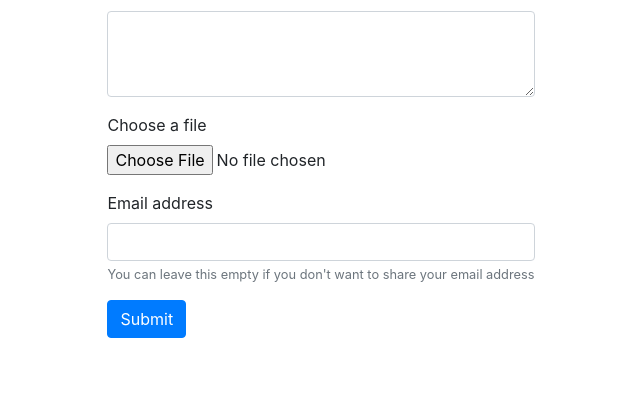
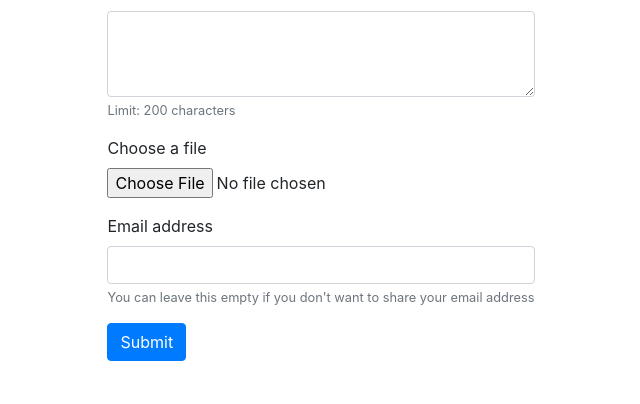
Before and after one commit to DanielFL0/LuunaBoard, a Flask app: template LuunaBoard/templates/thread.html in a window 1280 px wide. Shown: the part 272-676 px from the top of the page, without its empty margins (319-959 px from the left). Run offline with Flask 2, Linux system fonts and the light colour scheme; the template is opened without the code that fills it, so the values that code supplies are empty.

Commit message:
Modify thread.html

```diff
--- a/LuunaBoard/templates/thread.html
+++ b/LuunaBoard/templates/thread.html
@@ -73,6 +73,7 @@
           <div class="form-group">
             <label for="exampleFormControlInput1">Comment</label>
             <textarea class="form-control" name="content" id="content" rows="3" required></textarea>
+            <small id="emailHelp" class="form-text text-muted">Limit: 200 characters</small>
           </div>
           <div class="form-group">
             <label for="exampleFormControlFile1">Choose a file</label>
```
